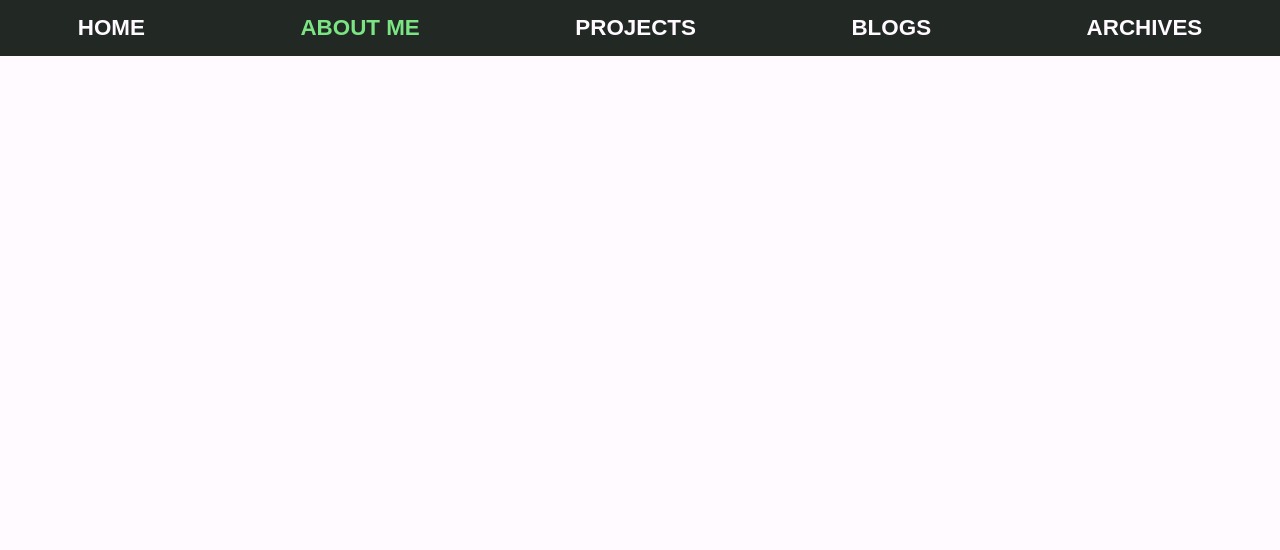
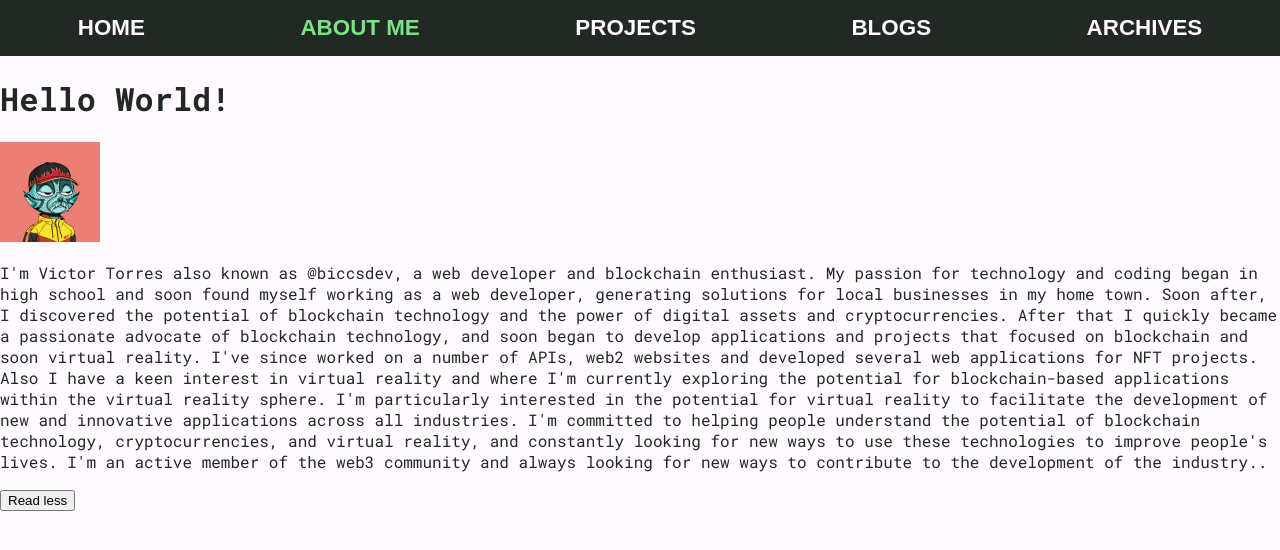
Before and after one commit to biccsdev/biccsDevPersonalSiteV3, a Next.js app: page /about in a window 1280 px wide. Shown: the top 550 px of the page. Built offline with nearby package versions, Linux system fonts and the light colour scheme.

Commit message:
Working on about me page, read more, read less functionality for my description

```diff
--- a/pages/about.js
+++ b/pages/about.js
@@ -1,9 +1,39 @@
 import Head from 'next/head'
 import Image from 'next/image'
 import Layout from '../components/layout'
-import styles from '../styles/Home.module.css'
+import styles from '../styles/About.module.css'
+
+import pfp from '../public/pfp.png';
+import { useEffect, useState } from 'react';
 
 export default function About() {
+
+    const [helper, setHelper] = useState(false);
+
+
+    const myFunction = () => {
+        setHelper(true);
+        console.log(helper);
+    }
+
+    useEffect(() => {
+        var dots = document.getElementById("dots");
+        var moreText = document.getElementById("more");
+        var btnText = document.getElementById("myBtn");
+
+        if (dots.style.display === "none") {
+            console.log('none')
+            dots.style.display = "inline";
+            btnText.innerHTML = "Read more";
+            moreText.style.display = "none";
+        } else {
+            console.log('else')
+            dots.style.display = "none";
+            btnText.innerHTML = "Read less";
+            moreText.style.display = "inline";
+        }
+    })
+
     return (
         <Layout about>
             <Head>
@@ -26,6 +56,23 @@ export default function About() {
                     content="https://images.unsplash.com/photo-1571171637578-41bc2dd41cd2?ixlib=rb-4.0.3&ixid=MnwxMjA3fDB8MHxwaG90by1wYWdlfHx8fGVufDB8fHx8&auto=format&fit=crop&w=1470&q=80"
                 />
             </Head>
+            <main className={styles.mainContainer}>
+                <div className={styles.aboutMeContainer}>
+                    <h1>Hello World!</h1>
+                    <Image src={pfp} width={100} height={100} alt='biccsdev pfp of a BVDCAT ( an nft on the solana blockchain )' />
+                    <div>
+                        <p>I'm Victor Torres also known as @biccsdev, a web developer and blockchain enthusiast. My passion for technology and coding began in high school and soon found myself working as a web developer, generating solutions for local businesses in my home town. Soon after, I discovered the potential of blockchain technology and the power of digital assets and cryptocurrencies.
+
+                            After that<span id="dots">...</span><span id="more" className={styles.more}> I quickly became a passionate advocate of blockchain technology, and soon began to develop applications and projects that focused on blockchain and soon virtual reality. I've since worked on a number of APIs, web2 websites and developed several web applications for NFT projects.
+
+                                Also I have a keen interest in virtual reality and where I'm currently exploring the potential for blockchain-based applications within the virtual reality sphere. I'm particularly interested in the potential for virtual reality to facilitate the development of new and innovative applications across all industries.
+
+                                I'm committed to helping people understand the potential of blockchain technology, cryptocurrencies, and virtual reality, and constantly looking for new ways to use these technologies to improve people's lives. I'm an active member of the web3 community and always looking for new ways to contribute to the development of the industry..</span></p>
+                        <button onClick={() => myFunction()} id="myBtn">Read more</button>
+                    </div>
+
+                </div>
+            </main>
         </Layout>
     )
 }
--- /dev/null
+++ b/styles/About.module.css
@@ -0,0 +1,12 @@
+.mainContainer {
+  --back: #222823;
+  --text: #fffaff;
+  --highlight: #7ae582;
+  --secondHighlight: #5d2e8c;
+  font-family: "Roboto";
+  color: var(--back);
+}
+
+.more {
+  display: none;
+}
```
Also changed, not shown: styles/Contact.module.css (+14 -0 lines), public/pfp.png (added).
